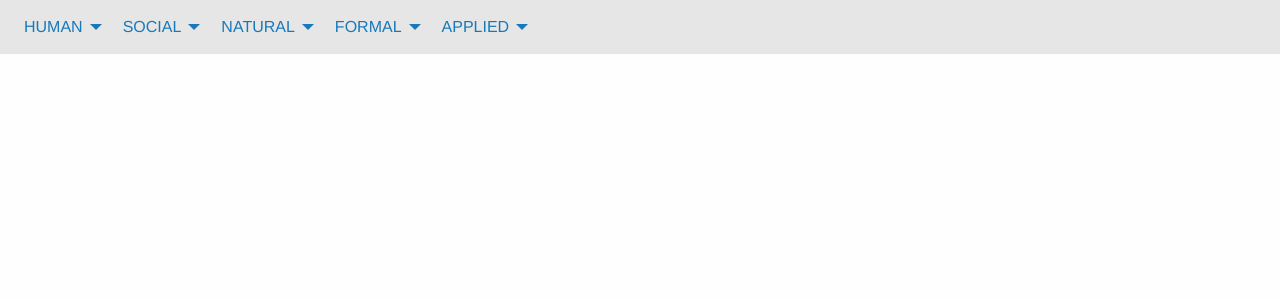
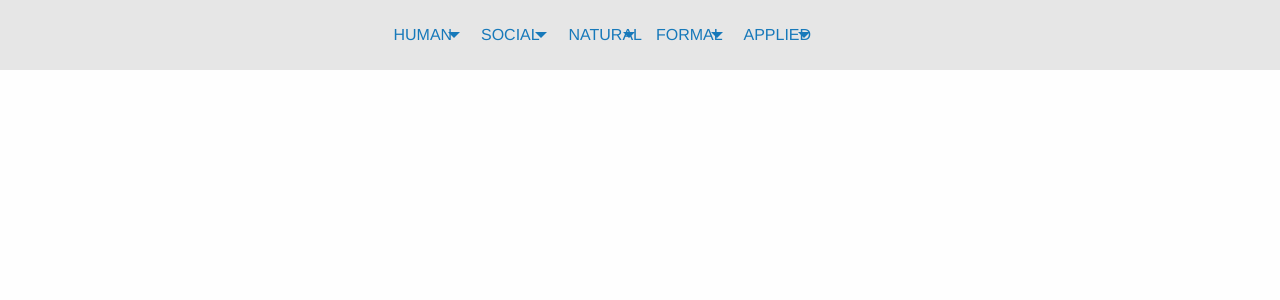
Before and after one commit to trdownie/the-academy, a Django app: page / in a window 1280 px wide. Shown: the top 300 px of the page. Run offline with Django 3.2, Linux system fonts and the light colour scheme; some libraries are stand-ins or nearby versions.

Commit message:
Started adding Foundation grid layout to nav menu - not complete

```diff
--- a/templates/base.html
+++ b/templates/base.html
@@ -55,15 +55,15 @@
 
 
 
-        <div class="title-bar" data-responsive-toggle="example-menu" data-hide-for="medium">
-            <button class="menu-icon" type="button" data-toggle="example-menu"></button>
+        <div class="title-bar" data-responsive-toggle="main-menu" data-hide-for="medium">
+            <button class="menu-icon" type="button" data-toggle="main-menu"></button>
             <div class="title-bar-title">Menu</div>
         </div>
 
-        <div class="top-bar" id="example-menu">
-            <div class="top-bar-left">
-                <ul class="vertical medium-horizontal menu" data-responsive-menu="drilldown medium-dropdown">
-                    <li>
+        <div class="top-bar align-center-middle" id="main-menu">
+            <div class="top-bar">
+                <ul class="vertical medium-horizontal menu grid-x" data-responsive-menu="drilldown medium-dropdown">
+                    <li class="cell large-2">
                         <a href="#">HUMAN</a>
                         <ul class="vertical menu">
                             <li><a href="#">Arts (Performance)</a></li>
@@ -75,7 +75,7 @@
                             <li><a href="#">Theology</a></li>
                         </ul>
                     </li>
-                    <li>
+                    <li class="cell small-2">
                         <a href="#">SOCIAL</a>
                         <ul class="vertical menu">
                             <li><a href="#">Anthropology</a></li>
@@ -87,7 +87,7 @@
                             <li><a href="#">Social Work</a></li>
                         </ul>
                     </li>
-                    <li>
+                    <li class="cell small-2">
                         <a href="#">NATURAL</a>
                         <ul class="vertical menu">
                             <li><a href="#">Biology</a></li>
@@ -97,14 +97,14 @@
                             <li><a href="#">Physics</a></li>
                         </ul>
                     </li>
-                    <li>
+                    <li class="cell small-2">
                         <a href="#">FORMAL</a>
                         <ul class="vertical menu">
                             <li><a href="#">Computer Science</a></li>
                             <li><a href="#">Mathematics</a></li>
                         </ul>
                     </li>
-                    <li>
+                    <li class="cell small-2">
                         <a href="#">APPLIED</a>
                         <ul class="vertical menu">
                             <li><a href="#">Business</a></li>
```
